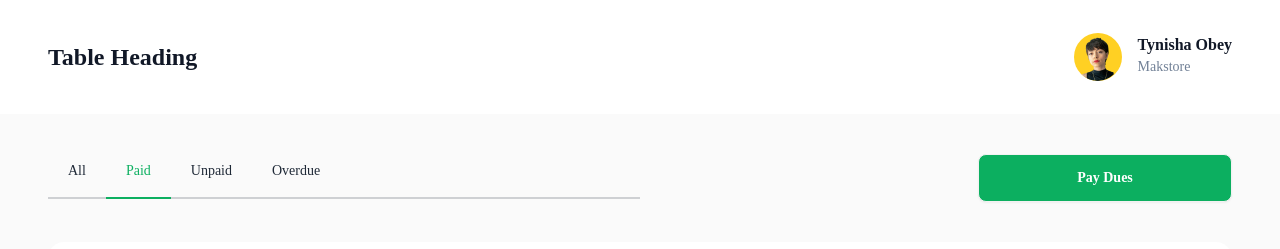
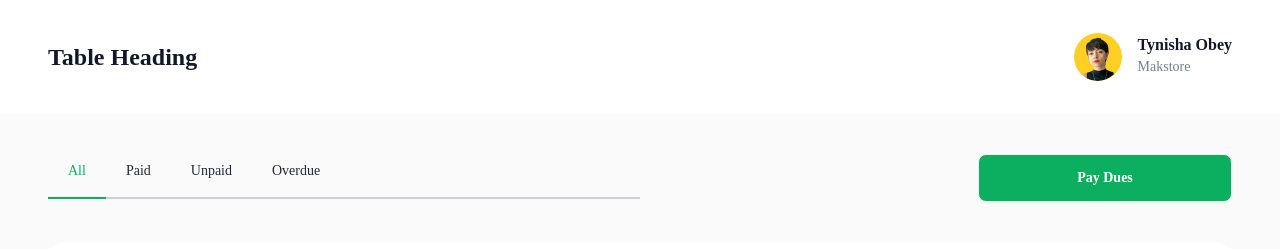
Before and after one commit to booluw/apex, a Vue app: page / in a window 1280 px wide. Shown: the top 249 px of the page. Built offline with nearby package versions, Linux system fonts and the light colour scheme; a web font is replaced by a local one.

Commit message:
feat: tab tabs

```diff
--- a/src/views/HomeView.vue
+++ b/src/views/HomeView.vue
@@ -5,10 +5,34 @@ import AppSelect from '@/components/AppSelect.vue'
 import AppInput from '@/components/AppInput.vue'
 
 const showFilters = ref(false)
+const tab = ref('all')
+const tabs = ['all', 'paid', 'unpaid', 'overdue']
 const filter = reactive({
   userStatus: '',
   paymentStatus: ''
 })
+const paymentStatus = [
+  {
+    value: 'all',
+    label: 'All',
+    status: ''
+  },
+  {
+    value: 'paid',
+    label: 'Paid',
+    status: '#8C62FF'
+  },
+  {
+    value: 'unpaid',
+    label: 'Unpaid',
+    status: '#D4A701',
+  },
+  {
+    value: 'overdue',
+    label: 'Overdue',
+    status: '#FD6A6A'
+  }
+]
 const status = [
   {
     value: 'all',
@@ -29,7 +53,7 @@ const status = [
 </script>
 
 <template>
-  <section class="bg-grey h-screen text-black">
+  <section class="bg-grey text-black">
     <header class="py-[33px] px-[48px] bg-white flex items-center justify-between">
       <h1 class="font-bold text-[24px]">Table Heading</h1>
       <div class="flex gap-[16px]">
@@ -46,10 +70,16 @@ const status = [
     </header>
     <div class="px-[48px] py-[40px] flex justify-between items-center">
       <div role="tablist" class="tabs tabs-bordered">
-        <a role="tab" class="tab pb-10 !px-5 !w-auto">All</a>
-        <a role="tab" class="tab pb-10 !px-5 !w-auto tab-active ![--fallback-bc:#0CAF60]">Paid</a>
-        <a role="tab" class="tab pb-10 !px-5 !w-auto">Unpaid</a>
-        <a role="tab" class="tab pb-10 !px-5 !w-auto">Overdue</a>
+        <a
+          role="tab"
+          class="tab pb-10 !px-5 !w-auto capitalize"
+          :class="{ '![--fallback-bc:#0CAF60]' : tab === item }"
+          @click="tab = item"
+          v-for="(item, index) in tabs"
+          :key="index"
+        >
+          {{ item }}
+        </a>
         <b role="tab" class="tab w-[300px]"></b>
       </div>
       <button class="btn bg-primary text-white px-[20px] py-[8px] w-[254px] hover:bg-primary/75">
@@ -135,7 +165,7 @@ const status = [
               <AppSelect v-model="filter.userStatus" class="w-full" :options="status" />
             </div>
             <div class="w-1/4">
-              <AppSelect v-model="filter.paymentStatus" class="w-full" :options="status" />
+              <AppSelect v-model="filter.paymentStatus" class="w-full" :options="paymentStatus" />
             </div>
           </div>
           <div class="px-[30px] py-5 border-b flex items-center gap-[10px]">
@@ -150,8 +180,6 @@ const status = [
           </div>
         </div>
       </div>
-      {{ filter.userStatus }}
-      {{ showFilters }}
       <div class="px-[30px] py-[24px] border-b"></div>
     </div>
   </section>
```
